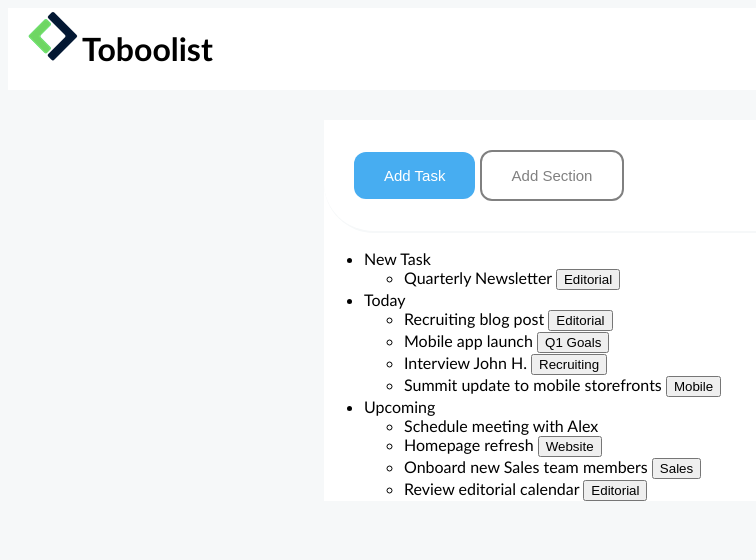
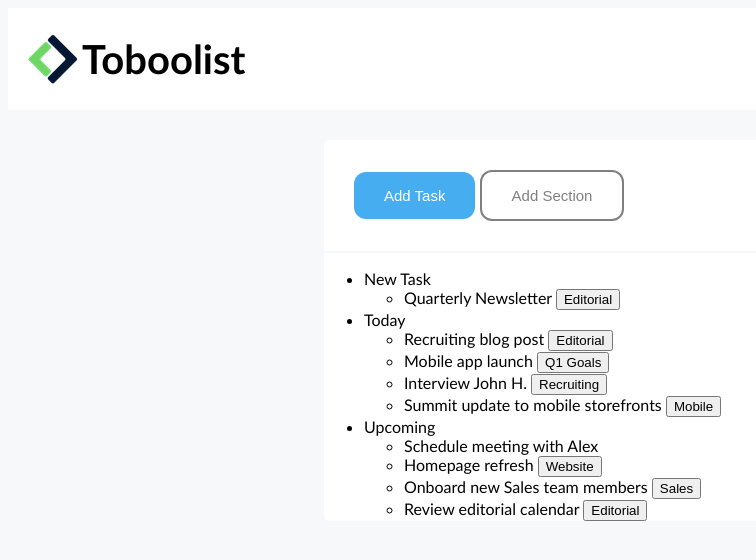
Before and after one commit to Luca92mic/html-css-toboolist, a plain HTML site: page index.html in a window 1280 px wide. Shown: the whole page, without its empty margins (0-756 px from the left). Drawn offline with Linux system fonts and the light colour scheme.

Commit message:
css header

```diff
--- a/css/style.css
+++ b/css/style.css
@@ -1,28 +1,31 @@
+/* body */
 body {
     background-color: #f6f8f9;
     font-family: 'Trebuchet MS', 'Lucida Sans Unicode', 'Lucida Grande', 'Lucida Sans', Arial, sans-serif;}
 
+/* logo */
 header {
     background-color: #ffffff;
-}
-
-h1 {
-    display: inline-block;
-}
-
-#logo {
     padding-left: 20px;
 }
 
+#nome {
+    display: inline-block;
+    font-size: 40px;
+    vertical-align: 10px;
+}
+
+/* main */
 main {
     width: 50%;
     margin: 30px auto;
     background-color: #ffffff;
+    border-radius: 5px;
 }
 
+/* sezione bottoni */
 .section-button {
     padding: 30px;
-    border-radius: 50px;
     border-bottom: 2px solid #f6f8f9;
 }
 
@@ -45,3 +48,5 @@ main {
     text-align: center;
     font-size: 15px;
 }
+
+/* sezione lista */
--- a/index.html
+++ b/index.html
@@ -10,10 +10,8 @@
 <body>
     <!-- header -->
     <header>
-        <div id="logo">
             <img src="img/Logo.png" alt="">
-            <h1>Toboolist</h1>
-        </div>
+            <h1 id="nome">Toboolist</h1>
     </header>
     <!-- fine header -->
 
@@ -49,7 +47,6 @@
                             <li class="positive">Review editorial calendar <button class="editorial">Editorial</button> </li>
                         </ul>
                 </li>
-
             </ul>
         </div>
     </main>
```
